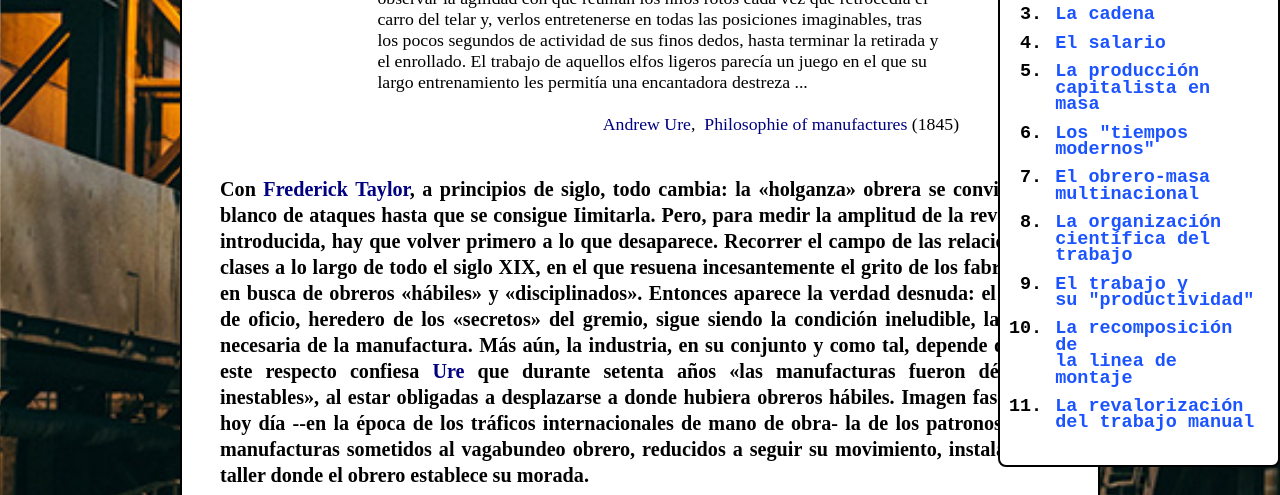
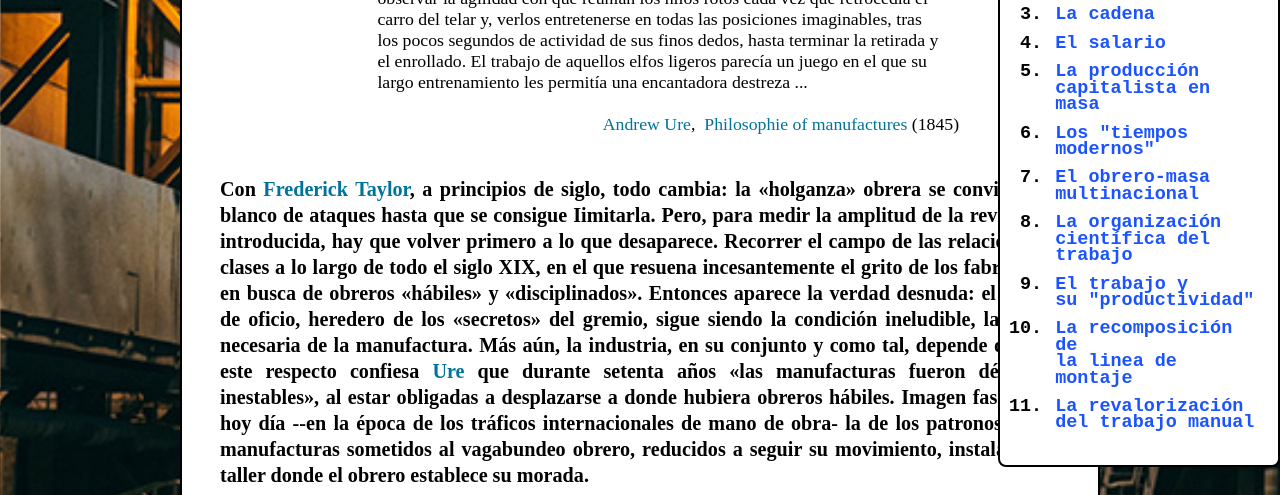
Before and after one commit to elipticus7/elipticus7.github.io, a plain HTML site: page coriat/1.html in a window 1280 px wide. Shown: the part 305-800 px from the top of the page. Drawn offline with Linux system fonts and the light colour scheme; a web font is replaced by a local one.

Commit message:
Update general.css

```diff
--- a/coriat/general.css
+++ b/coriat/general.css
@@ -204,11 +204,11 @@ text-align: justify;
 
 
   a {text-decoration: none;
-    color: #000080;
+    color: #007399;
    }
 
   a:visited{
-    color:#000080;
+    color:#007399;
     text-decoration: none;
 }
 
```
